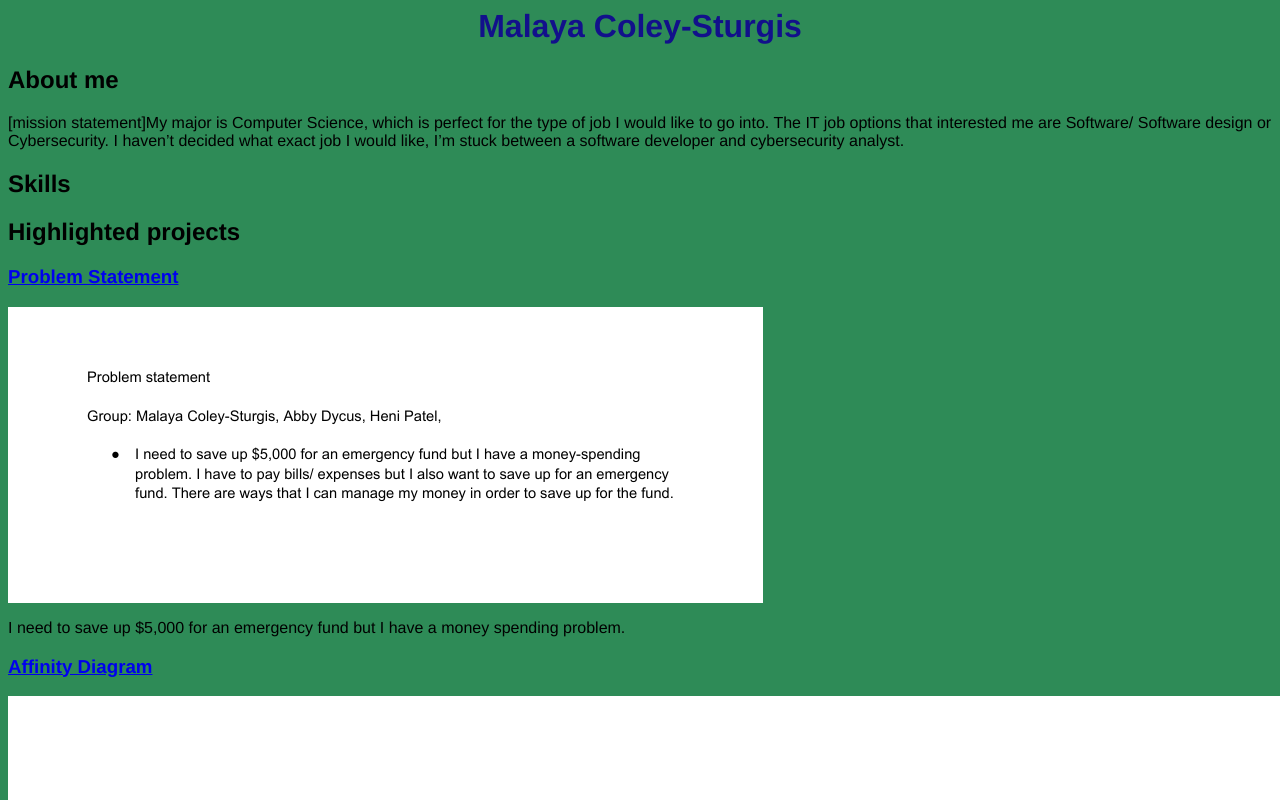
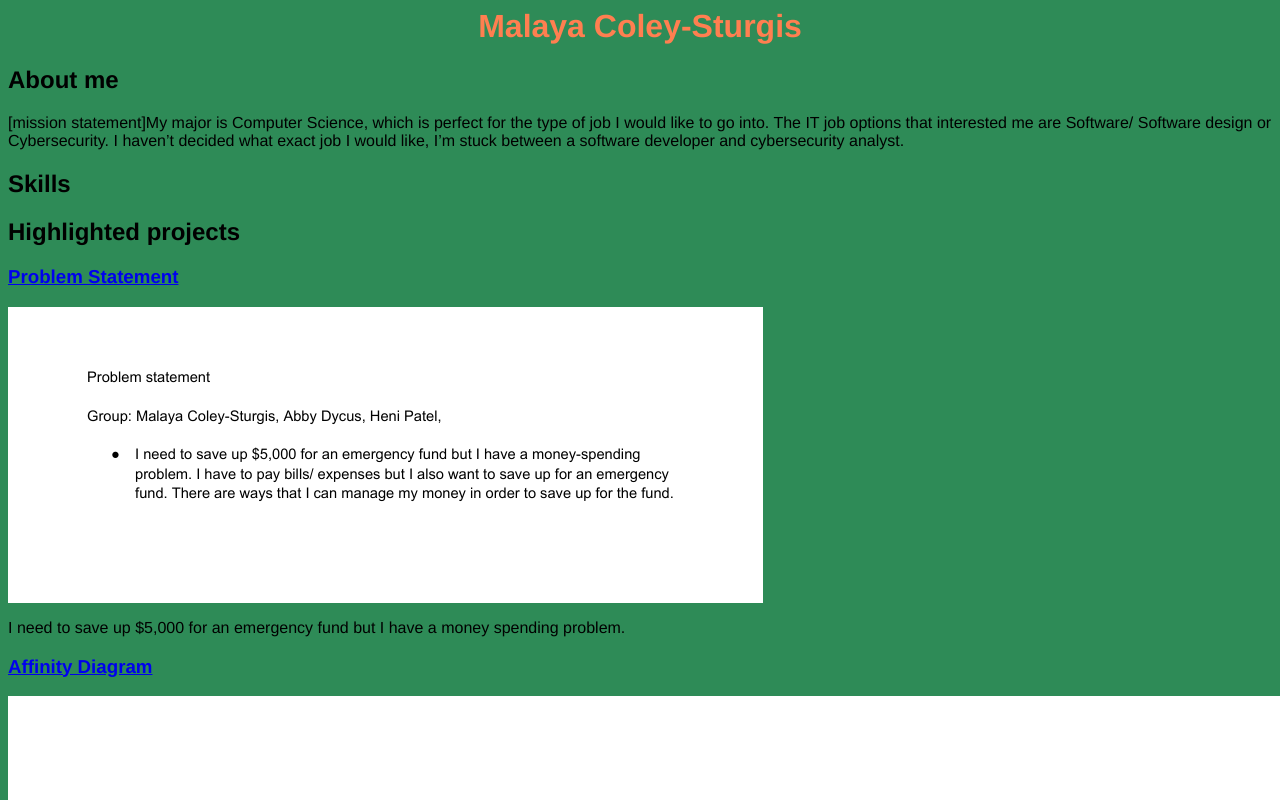
Before and after one commit to Malaya-cs007/Malaya-cs007.github.io, a plain HTML site: page index.html in a window 1280 px wide. Shown: the top 800 px of the page. Drawn offline with Linux system fonts and the light colour scheme; files whose address does not match are found by name.

Commit message:
again color

```diff
--- a/styles.css
+++ b/styles.css
@@ -4,7 +4,7 @@ body{
     font-family:Ariall, Helvetica, sans-serif;
 }
 h1 {
-color: rgb(18, 16, 139);
+color: coral;
 text-align: center;
 
 .projects { display:flex; flex-wrap:wrap; } /* condensed to save space */
```
